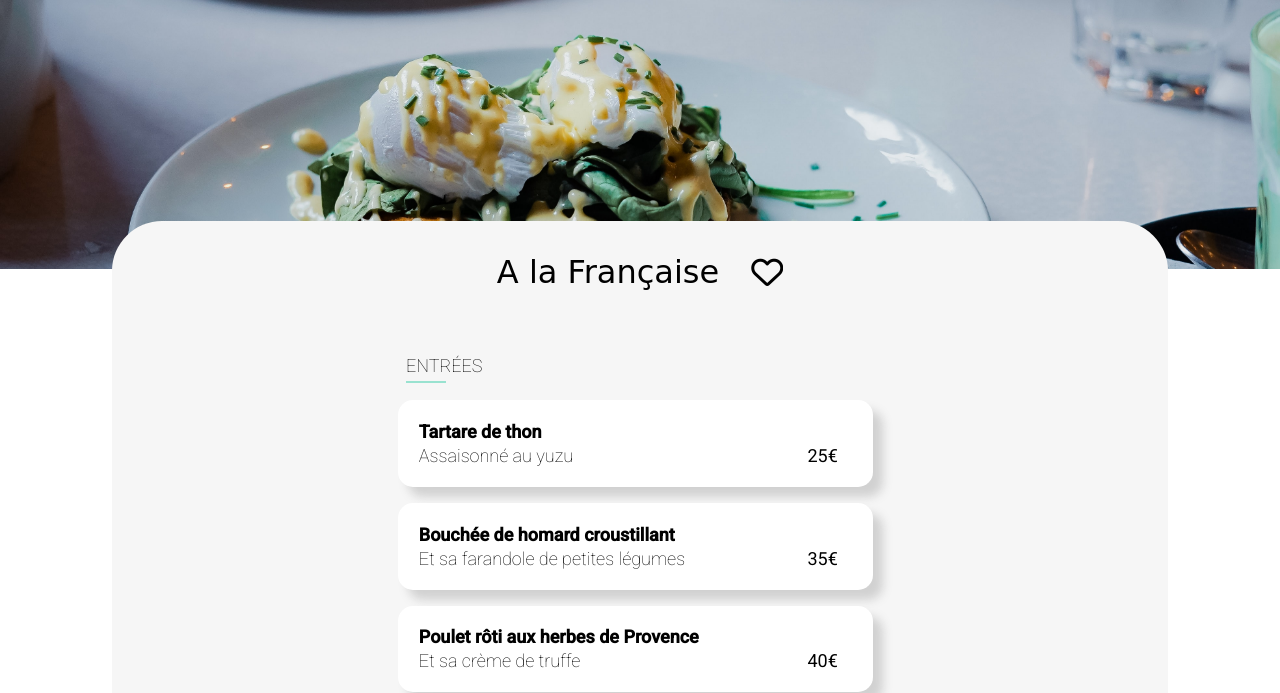
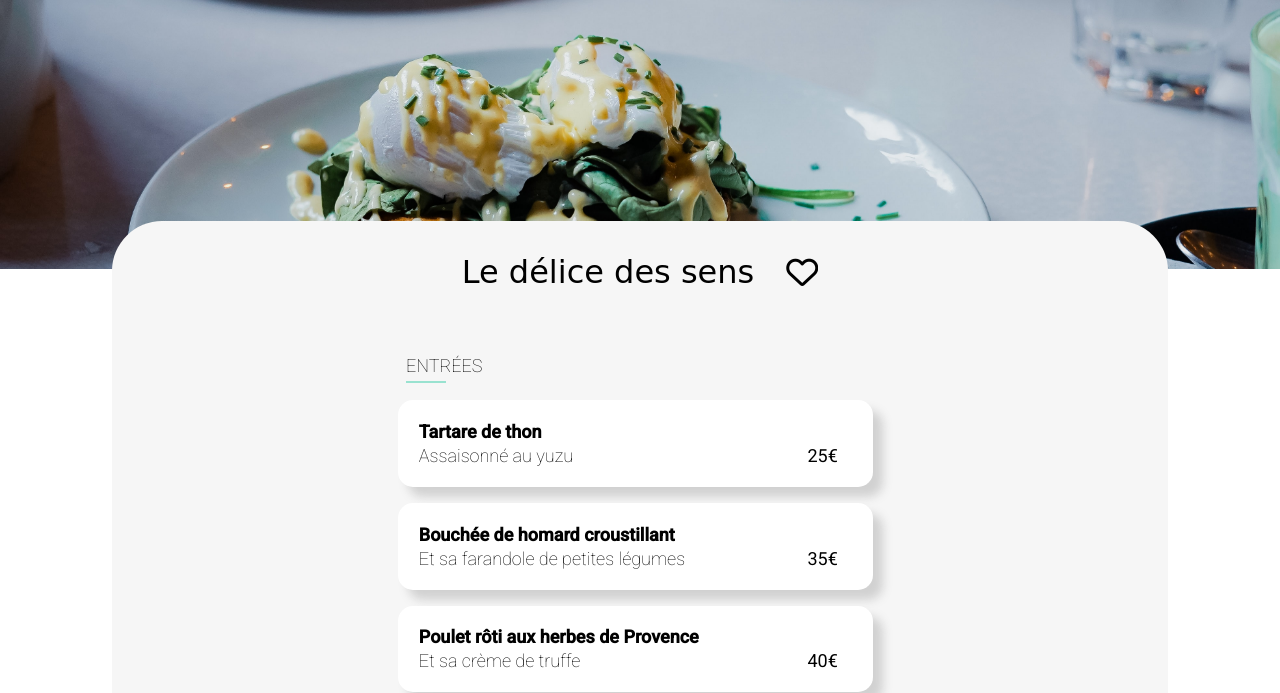
Before and after one commit to Ossan90/Ohmyfood, a plain HTML site: page menus/le-delice-des-sens.html in a window 1280 px wide. Shown: the part 115-808 px from the top of the page. Drawn offline with Linux system fonts and the light colour scheme; a web font is replaced by a local one.

Commit message:
Version finale

```diff
--- a/menus/le-delice-des-sens.html
+++ b/menus/le-delice-des-sens.html
@@ -33,7 +33,7 @@
 
       <section class="menu">
         <div class="menu__titre">
-          <h2>A la Française</h2>
+          <h2>Le délice des sens</h2>
           <div class="favorite_button button_menu">
             <i class="fa-regular fa-heart fa-2xl"></i>
             <i class="fa-solid fa-heart fa-2xl"></i>
```
